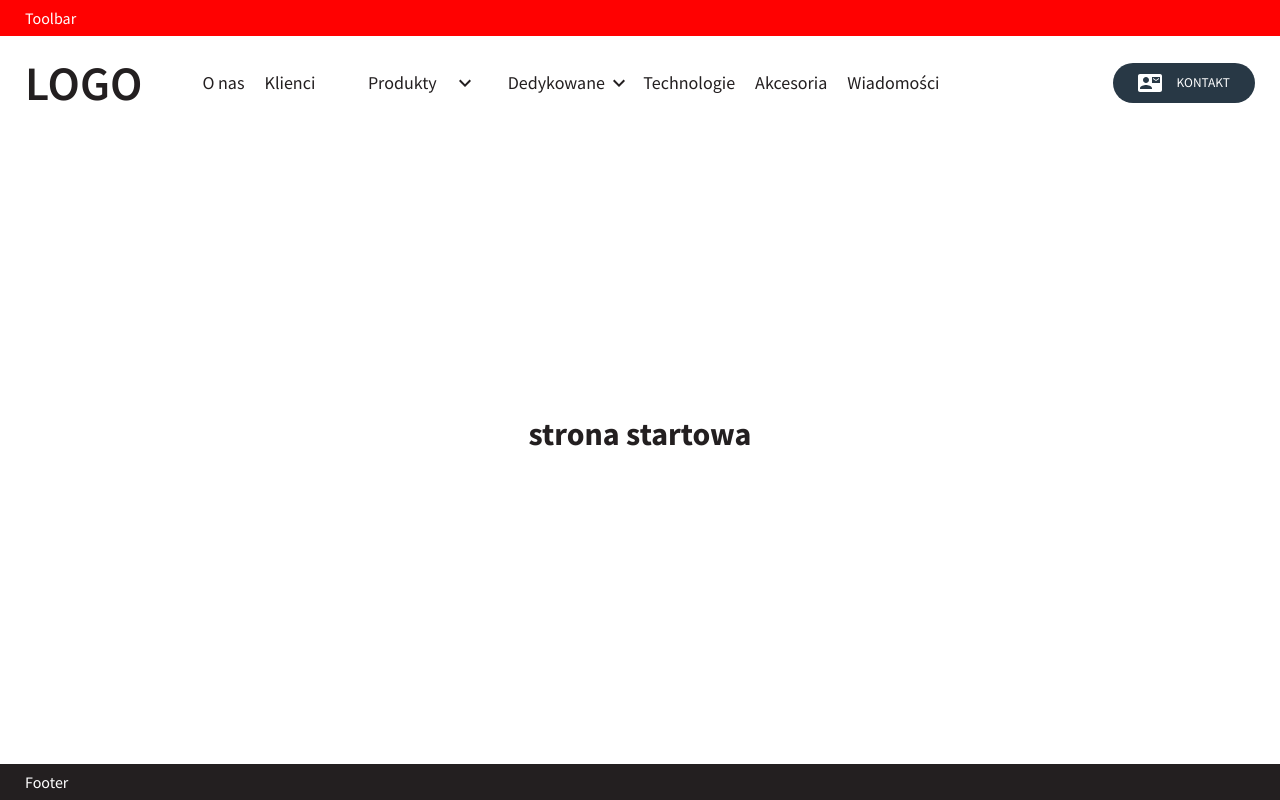
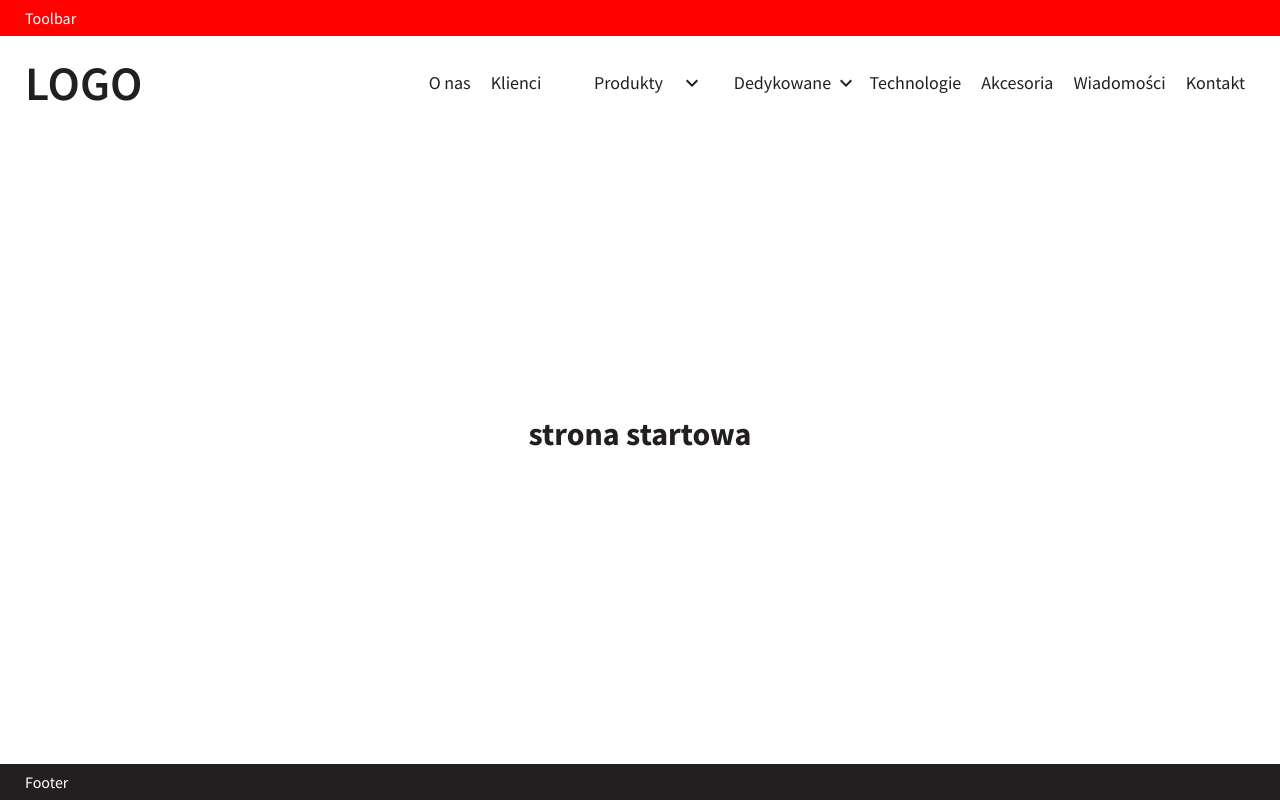
Before and after one commit to krystek77/react-website-client-side, a React (Create React App) app: page / in a window 1280 px wide. Built offline with nearby package versions, Linux system fonts and the light colour scheme.

Commit message:
Remove contact button from navigation

```diff
--- a/src/components/Navigation/Navigation.css
+++ b/src/components/Navigation/Navigation.css
@@ -146,72 +146,6 @@ submenu component
 }
 
 /*
-toggle-btn component
-*/
-.toggle-btn {
-  border: none;
-  background-color: transparent;
-  display: flex;
-  justify-content: center;
-  align-items: center;
-  cursor: pointer;
-  justify-content: center;
-  align-items: center;
-  padding: 8px 25px;
-  background: var(--secondary);
-  /* background: linear-gradient(45deg, rgba(40,56,69,1) 50%, rgba(57,160,237,1) 100%); */
-  border-radius: 40px;
-  cursor: pointer;
-  flex-wrap: nowrap;
-  text-transform: uppercase;
-}
-.toggle-btn__icon {
-  display: flex;
-  flex-direction: column;
-  justify-content: center;
-  align-items: center;
-  padding: 0;
-}
-.toggle-btn__icon svg {
-  fill: var(--light);
-}
-.toggle-btn__text {
-  color: var(--light);
-}
-.toggle-btn--contact {
-  display: none;
-}
-.toggle-btn--menu {
-  padding: 0;
-  background-color: transparent;
-  background: none;
-}
-.toggle-btn--row {
-  flex-direction: row;
-}
-.toggle-btn--row .toggle-btn__text {
-  padding-left: 15px;
-}
-.toggle-btn--row-reverse {
-  flex-direction: row-reverse;
-}
-.toggle-btn--row-reverse .toggle-btn__text {
-  padding-right: 15px;
-}
-.toggle-btn--column {
-  flex-direction: column;
-}
-.toggle-btn--column .toggle-btn__text {
-  padding-top: 8px;
-}
-.toggle-btn--column-reverse {
-  flex-direction: column-reverse;
-}
-.toggle-btn--column-reverse .toggle-btn__text {
-  padding-bottom: 8px;
-}
-
-/*
  pointer component
 */
 .pointer {
@@ -238,7 +172,7 @@ toggle-btn component
 @media screen and (min-width: 1200px) {
   .navbar {
     display: flex;
-    justify-content: flex-start;
+    justify-content: space-between;
     align-items: center;
     position: relative;
   }
@@ -260,11 +194,9 @@ toggle-btn component
     display: flex;
   }
   .menu {
+    width:max-content;
     display: flex;
     padding-left: 25px;
-  }
-  .menu > .menu__item:last-child {
-    display: none;
   }
   .menu__item {
     border-top: none;
--- a/src/components/Navigation/Navigation.js
+++ b/src/components/Navigation/Navigation.js
@@ -354,10 +354,6 @@ function Navigation() {
           <li className="menu__item"><NavLink className="menu__link" onClick={()=>{setActiveMenu("0")}} to="/wiadomości">Wiadomości</NavLink></li>
           <li className="menu__item"><NavLink className="menu__link" onClick={()=>{setActiveMenu("0")}} to="/kontakt">Kontakt</NavLink></li>
         </ul>
-        {/** toggle button component */}
-        <button className="toggle-btn toggle-btn--contact toggle-btn--row" type="button" onClick={()=>{setActiveMenu("0")}}>
-          <span className="toggle-btn__icon"><ContactMailIcon/></span>
-          <span className="toggle-btn__text">Kontakt</span></button>
       </div>
     </nav>
   );
```
